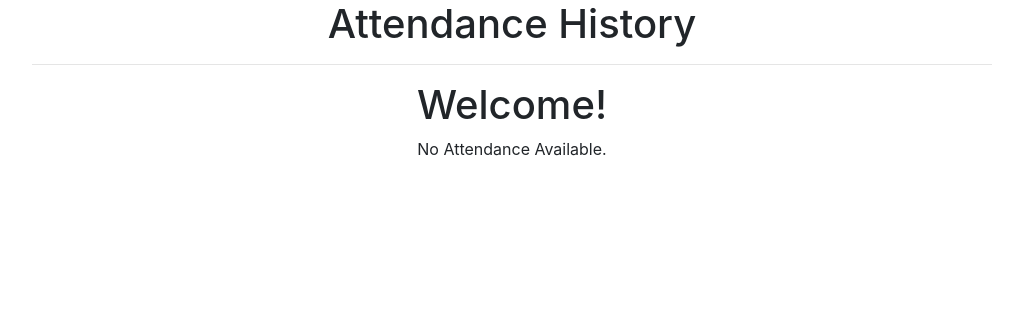
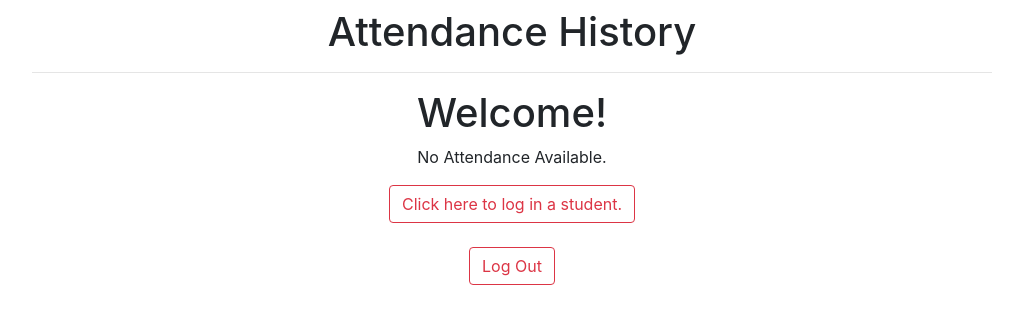
Before and after one commit to cmadisonne/AttendanceTracker, a Django app: page /accounts/logout/ in a window 1280 px wide. Shown: the top 324 px of the page, without its empty margins (128-1151 px from the left). Run offline with Django 3.2, Linux system fonts and the light colour scheme; parts of the project's set-up code (start-up, migrations or seed data) failed here and were passed over; some libraries are stand-ins or nearby versions.

Commit message:
Messing with the routing

```diff
--- a/TheAttendance/attendanceApp/templates/attendanceApp/index.html
+++ b/TheAttendance/attendanceApp/templates/attendanceApp/index.html
@@ -5,27 +5,35 @@
 <link rel="stylesheet" href="{% static 'attendanceApp/css/index.css' %}">
 
 <div align="middle" class="history">
-    <H1>{{user.get_username}} Attendance History</H1>
+    <h1>{{user.get_username}}</h1>
+    <h1> Attendance History</h1>
     <hr width="75%" class="hr"/>
 
 {% block jumbotron %}
     {% if clockInRecord or clockOutRecord%}
 
-    <table>
-        <tr>
-            <th>Clocked-In</th>
-            <th>Clocked-Out</th>
-        </tr>
-        <tr>
-            {% for record in clockInRecord %}
-            <td>{{ record.clockIn }}</td>
-            {% endfor %}
-            {% for record in clockOutRecord %}
-            <td>{{record.clockOut}}</td>
-            {% endfor %}
+    <div class="row justify-content-center">
+       <h1>Clocked-In</h1>
+    </div>
+    <br/>
+    <div class="row justify-content-center">
+        {% for record in clockInRecord %}
+        <h3 class="col-12">In at: {{record.clockIn}}</h3>
+        {% endfor %}
+    </div>
+    <hr/>
+    <div class="row justify-content-center">
+        <h1>Clocked-Out</h1>
+    </div>
+    <br/>
+    <div class="row justify-content-center">
+        {% for record in clockOutRecord %}
+        <h3 class="col-12">Out at: {{record.clockOut}}</h3>
+        {% endfor %}
+    </div>
+    <hr/>
+    <a href="{% url 'logout' %}"><button class="btn btn-outline-danger">Log Out</button></a>
 
-        </tr>
-    </table>
 
 </div>
 
@@ -35,6 +43,9 @@
     <div class="UserSetUp">
         <h1> Welcome!</h1>
         <p>No Attendance Available.</p>
+        <a class=""  href="{% url 'login'%}"><button class="btn btn btn-outline-danger">Click here to log in a student.</button></a>
+        <br/><br/>
+        <a href="{% url 'logout' %}"><button class="btn btn-outline-danger">Log Out</button></a>
     </div>
 </div>
 {% endif %}
--- a/TheAttendance/attendanceApp/templates/registration/logged_out.html
+++ b/TheAttendance/attendanceApp/templates/registration/logged_out.html
@@ -1,14 +1,39 @@
 {% extends "attendanceApp/index.html" %}
 
 {% block content %}
-<div class="container">
-    <div class="row justify-content-center">
-        <h1>Logged out!</h1>
+<div align="middle">
+    <div class="card text-center" style="width: 500px">
+        <div class="card-header">
+            <h3>Log-In Here</h3>
+        </div>
+        <div class="card-body">
+            <form method="POST" action="{% url 'login' %}">
+                {% csrf_token %}
+
+                <div>
+                    <td>{{ form.username.label_tag }}</td>
+                    <td>{{ form.username }}</td>
+                </div>
+                <br>
+                <div>
+                    <td>{{ form.password.label_tag }}</td>
+                    <td>{{ form.password }}</td>
+                </div>
+        </div>
+        <div class="card-footer">
+            <br>
+            <div>
+                <input class="btn btn-secondary" type="submit" value="Log-In!">
+                <input type="hidden" name="next" value="{{ next }}" />
+            </div>
+            </form>
+        </div>
     </div>
-    <div class="row justify-content-center">
-        <a class=""  href="{% url 'login'%}"><button class="btn btn btn-outline-danger">Click here to login again.</button></a>
-        <a class="offset-1" href="{% url 'index'%}"><button class="btn btn-outline-info">Back to Home.</button></a>
+    <div class="loginFooter">
+        <hr/>
+        <h3>Not a user? Become One!</h3>
+        <h5>Click the link below to sign up</h5>
+        <a style="text-underline: darkblue" href="{% url 'signUp' %}">Sign Up</a>
     </div>
 </div>
-
     {% endblock %}
--- a/TheAttendance/attendanceApp/templates/registration/login.html
+++ b/TheAttendance/attendanceApp/templates/registration/login.html
@@ -8,7 +8,11 @@
 {% if user.is_authenticated %}
 <p>Your account doesn't have access to this page. To proceed,
     please login with an account that has access.</p>
+
+{% else %}
+
 {% endif %}
+
 {% endif %}
 
 <div align="middle">
@@ -46,4 +50,6 @@
         <a style="text-underline: darkblue" href="{% url 'signUp' %}">Sign Up</a>
     </div>
 </div>
+
+
 {% endblock %}
```
Also changed, not shown: TheAttendance/db.sqlite3.
